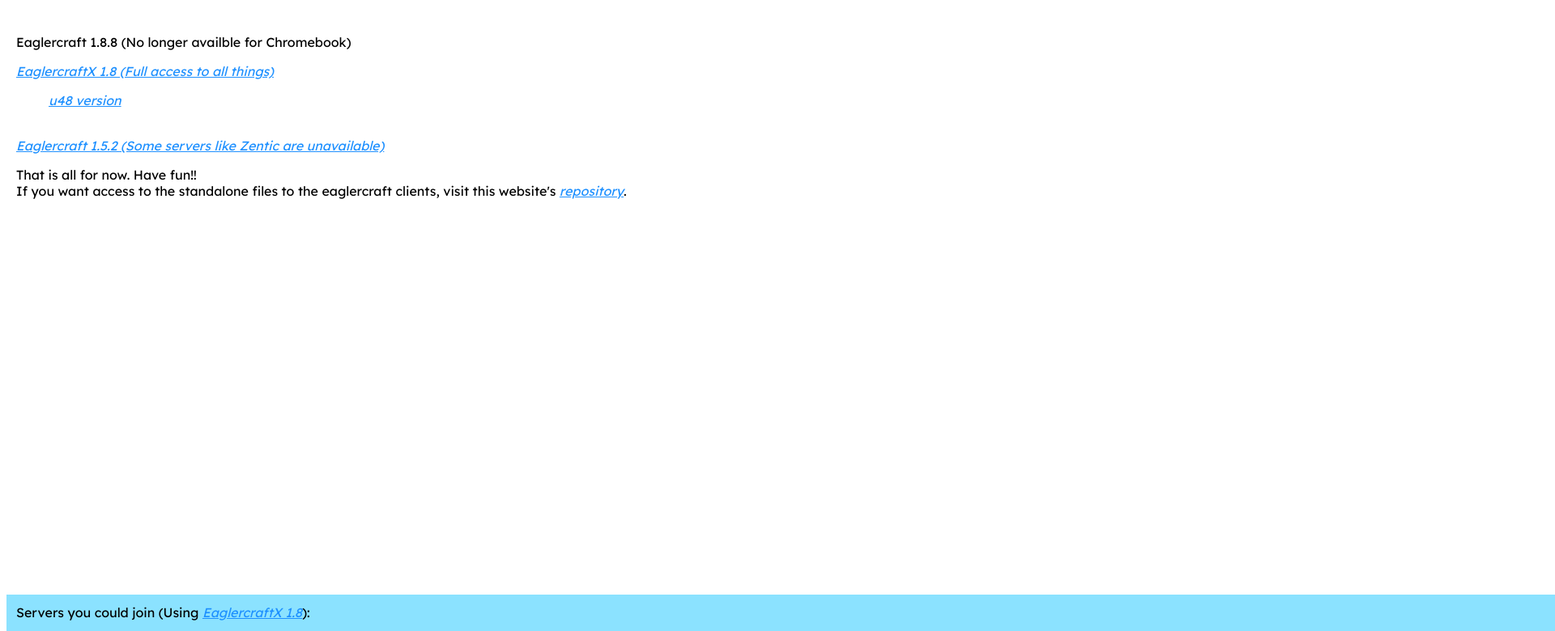
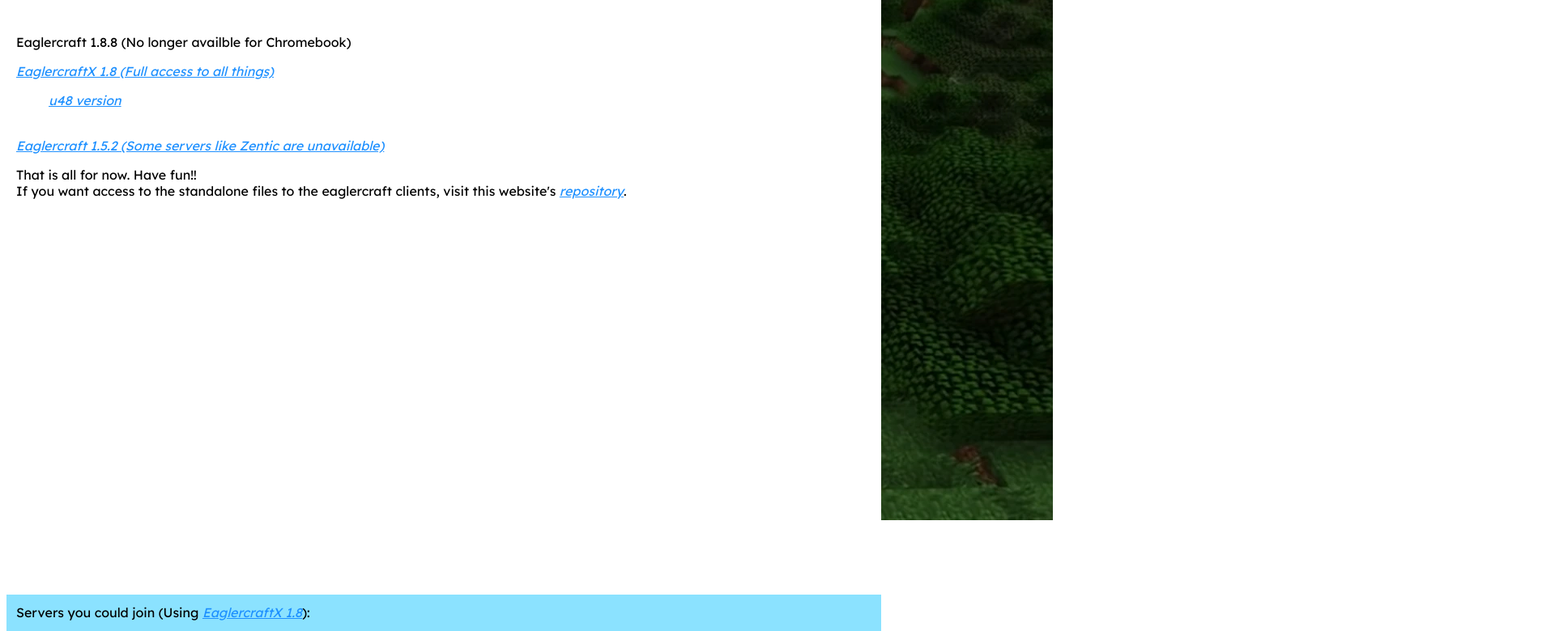
Before and after one commit to nexuster/eaglerr, a plain HTML site: page index.html in a window 1280 px wide. Shown: the part 97-877 px from the top of the page at 81% size, 1920 px wide, since content can reach past the window. Drawn offline with Linux system fonts and the light colour scheme; a web font is replaced by a local one.

Commit message:
width again

```diff
--- a/style.css
+++ b/style.css
@@ -39,7 +39,7 @@ div {
 div {
     background-color: white;
     height: 100vh;
-    width: calc(240vw - 480px);
+    width: calc(120vw - 480px);
 }
 
 .servlist {
```
